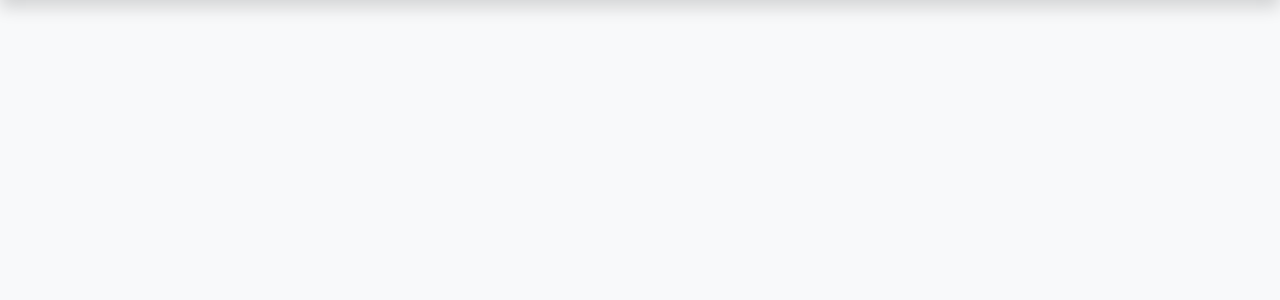
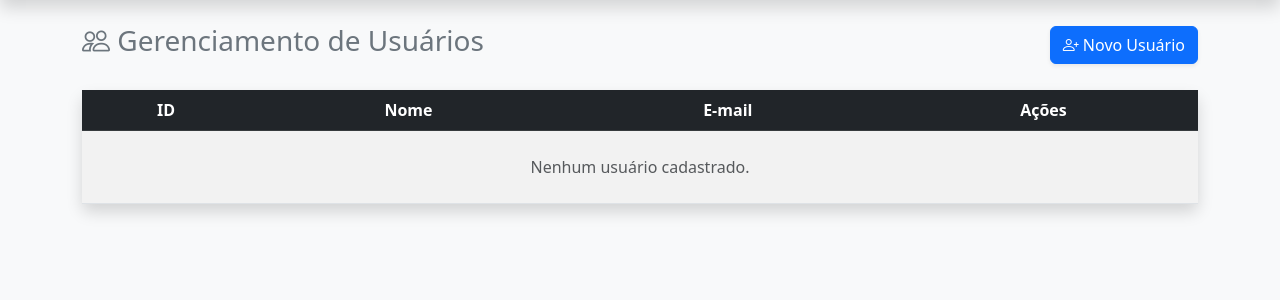
Before and after one commit to Lucas-kbyte/Aula_guiada, a Flask app: page /usuarios in a window 1280 px wide. Shown: the part 56-356 px from the top of the page. Run offline with Flask 3, Linux system fonts and the light colour scheme.

Commit message:
Pratica_guiada

```diff
--- a/app/extensions.py
+++ b/app/extensions.py
@@ -1,3 +1,5 @@
 from flask_sqlalchemy import SQLAlchemy
+from flask_cors import CORS
 
 db = SQLAlchemy()
+cors = CORS()
--- a/app/routes/__init__.py
+++ b/app/routes/__init__.py
@@ -1 +1,2 @@
 from .web_bp import web_bp
+from .api_bp import api_bp
--- a/app/routes/web_bp.py
+++ b/app/routes/web_bp.py
@@ -1,4 +1,5 @@
 from flask import Blueprint, flash, redirect, render_template, request, url_for
+
 from app.controllers import (produtos_controller, categoria_controller, usuarios_controller)
 
 web_bp = Blueprint("web", __name__)
@@ -31,31 +32,33 @@ def novo_produto_view():
 
     return render_template("produtos/form.html", produto=None, categorias=categorias)
 
-
 @web_bp.route("/produtos/editar/<int:id>", methods=["GET", "POST"])
 def editar_produto_view(id):
     produto = produtos_controller.obter_produto(id)
     categorias = categoria_controller.listar_todas_categorias()
 
     if request.method == "POST":
-        name = request.form.get("nome")
+        nome = request.form.get("nome")
         preco = float(request.form.get("preco", 0))
         categoria_id = int(request.form.get("categoria_id", 0))
 
-        sucesso, msg = produtos_controller.salvar_produto(name, preco, categoria_id, produto_id=id)
+        sucesso, msg = produtos_controller.salvar_produto(nome, preco, categoria_id, produto_id = id)
 
         flash(msg, "success" if sucesso else "danger")
+
         if sucesso:
             return redirect(url_for("web.listar_produtos_view"))
 
     return render_template("produtos/form.html", produto=produto, categorias=categorias)
 
 
+
 @web_bp.route("/produtos/excluir/<int:id>", methods=["POST"])
 def excluir_produto_view(id):
-    sucessso, msg = produtos_controller.excluir_produto(id)
-    flash(msg, "success" if sucessso else "danger")
+    sucesso, msg = produtos_controller.excluir_produto(id)
+    flash(msg, "success" if sucesso else "danger")
     return redirect(url_for("web.listar_produtos_view"))
+
 
 # Categorias
 
@@ -71,6 +74,7 @@ def nova_categoria_view():
         nome = request.form.get("nome_categoria")
 
         sucesso, msg = categoria_controller.salvar_categoria(nome)
+
         flash(msg, "success" if sucesso else "danger")
 
         if sucesso:
@@ -78,17 +82,19 @@ def nova_categoria_view():
 
     return render_template("categorias/form.html", categoria=None)
 
+
 @web_bp.route("/categorias/excluir/<int:id>", methods=["POST"])
 def excluir_categoria_view(id):
     sucesso, msg = categoria_controller.excluir_categoria(id)
     flash(msg, "success" if sucesso else "danger")
-    return redirect(url_for('web.listar_categorias_view'))
+    return redirect(url_for("web.listar_categorias_view"))
 
-@web_bp.route("/categorias/editar/<int:id>", methods=["POST", "GET"])
+
+@web_bp.route("/categorias/editar/<int:id>", methods=["GET", "POST"])
 def editar_categoria_view(id):
     categoria = categoria_controller.obter_categoria(id)
 
-    if request.form.get("nome_categoria"):
+    if request.method == "POST":
         nome = request.form.get("nome_categoria")
 
         sucesso, msg = categoria_controller.salvar_categoria(nome, categoria_id=id)
@@ -96,9 +102,10 @@ def editar_categoria_view(id):
         flash(msg, "success" if sucesso else "danger")
 
         if sucesso:
-            return redirect(url_for('web.listar_categorias_view'))
+            return redirect(url_for("web.listar_categorias_view"))
 
     return render_template("categorias/form.html", categoria=categoria)
+
 
 # Usuarios
 
@@ -107,6 +114,7 @@ def listar_usuarios_view():
     usuarios = usuarios_controller.listar_todos_usuarios()
     return render_template("usuarios/listar.html", usuarios=usuarios)
 
+
 @web_bp.route("/usuarios/novo", methods=["GET", "POST"])
 def novo_usuario_view():
     if request.method == "POST":
@@ -114,34 +122,35 @@ def novo_usuario_view():
         email = request.form.get("email")
         senha = request.form.get("senha")
 
-        sucesso, msg = usuarios_controller.salvar_usuario(nome,email,senha)
+        sucesso, msg = usuarios_controller.salvar_usuario(nome, email, senha)
 
         flash(msg, "success" if sucesso else "danger")
 
         if sucesso:
             return redirect(url_for("web.listar_usuarios_view"))
 
-    return render_template("usuarios/form.html", usuarios=None)
+    return render_template("usuarios/form.html", usuario=None)
 
-@web_bp.route("/usuarios/editar", methods=["GET", "POST"])
+
+@web_bp.route("/usuarios/editar/<int:id>", methods=["GET", "POST"])
 def editar_usuario_view(id):
     usuario = usuarios_controller.obter_usuario(id)
-
     if request.method == "POST":
         nome = request.form.get("nome")
         email = request.form.get("email")
         senha = request.form.get("senha")
 
-        sucesso, msg = usuarios_controller.salvar_usuario(nome, email, senha, usuarios_id=id)
+        sucesso, msg = usuarios_controller.salvar_usuario(nome, email, senha, usuario_id=id)
 
         flash(msg, "success" if sucesso else "danger")
 
         if sucesso:
             return redirect(url_for("web.listar_usuarios_view"))
 
-    return render_template("usuarios/form.html", usuarios=usuario)
+    return render_template("usuarios/form.html", usuario=usuario)
 
-@web_bp.route("/usuarios/excluir", methods=["POST"])
+
+@web_bp.route("/usuarios/excluir/<int:id>", methods=["POST"])
 def excluir_usuario_view(id):
     sucesso, msg = usuarios_controller.excluir_usuario(id)
 
--- a/app/templates/base.html
+++ b/app/templates/base.html
@@ -15,11 +15,7 @@
                 <i class="bi bi-cpu"></i> Sistema ERP
             </a>
 
-            <button class="navbar-toggler" type="button" data-bs-toggle="collapse" data-bs-target="#navbarNav" aria-controls="navbarNav" aria-expanded="false" aria-label="Toggle navigation">
-                <span class="navbar-toggler-icon"></span>
-            </button>
-
-            <div class="collapse navbar-collapse" id="navbarNav">
+            <div class="collapse navbar-collapse">
                 <ul class="navbar-nav ms-3 gap-2">
                     <li class="nav-item">
                         <a class="nav-link" href="{{ url_for('web.listar_produtos_view')}}">
--- a/app/templates/usuarios/listar.html
+++ b/app/templates/usuarios/listar.html
@@ -1,7 +1,59 @@
-{% extends "base.html" %}
+{% extends 'base.html' %}
 
 {% block content %}
 
+    <div class="d-flex justify-content-between align-items-center mb-4">
+        <h2 class="h3 text-secondary">
+            <i class="bi bi-people"></i> Gerenciamento de Usuários
+        </h2>
+        <a href="{{ url_for('web.novo_usuario_view') }}" class="btn btn-primary shadow-sm">
+            <i class="bi bi-person-plus"></i> Novo Usuário
+        </a>
+    </div>
 
+    <div class="card shadow border-0">
+        <div class="card-body p-0">
+            <table class="table table-hover table-striped mb-0 text-center align-middle">
+
+                <thead class="table-dark">
+                    <tr>
+                       <th>ID</th>
+                       <th>Nome</th>
+                       <th>E-mail</th>
+                       <th>Ações</th>
+                    </tr>
+                </thead>
+
+                <tbody>
+                    {% for usuario in usuarios %}
+                        <tr>
+                            <td class="fw-bold">{{ usuario.id }}</td>
+                            <td>{{ usuario.nome }}</td>
+                            <td>{{ usuario.email }}</td>
+                            <td>
+                                <div class="d-flex justify-content-center gap-2">
+                                    <a href="{{ url_for('web.editar_usuario_view', id=usuario.id) }}" class="btn btn-sm btn-outline-primary">
+                                        <i class="bi bi-pencil"></i>
+                                    </a>
+                                    <form action="{{ url_for('web.excluir_usuario_view', id=usuario.id) }}" method="POST" onsubmit="return confirm('Deseja excluir permanentemente o usuario {{ usuario.nome }}?');">
+                                        <button class="btn btn-sm btn-outline-danger">
+                                            <i class="bi bi-trash"></i>
+                                        </button>
+                                    </form>
+                                </div>
+                            </td>
+                        </tr>
+                    {% else %}
+                        <tr>
+                           <td colspan="4" class="text-muted py-4">
+                                Nenhum usuário cadastrado.
+                           </td>
+                        </tr>
+                    {% endfor %}
+                </tbody>
+            </table>
+        </div>
+
+    </div>
 
 {% endblock %}
```
Also changed, not shown: app/__init__.py (+8 -2 lines), app/controllers/categoria_controller.py (+7 -6 lines), app/controllers/produtos_controller.py (+9 -8 lines), app/routes/api_bp.py (added, +29 -0 lines), app/templates/usuarios/form.html (+50 -0 lines).
